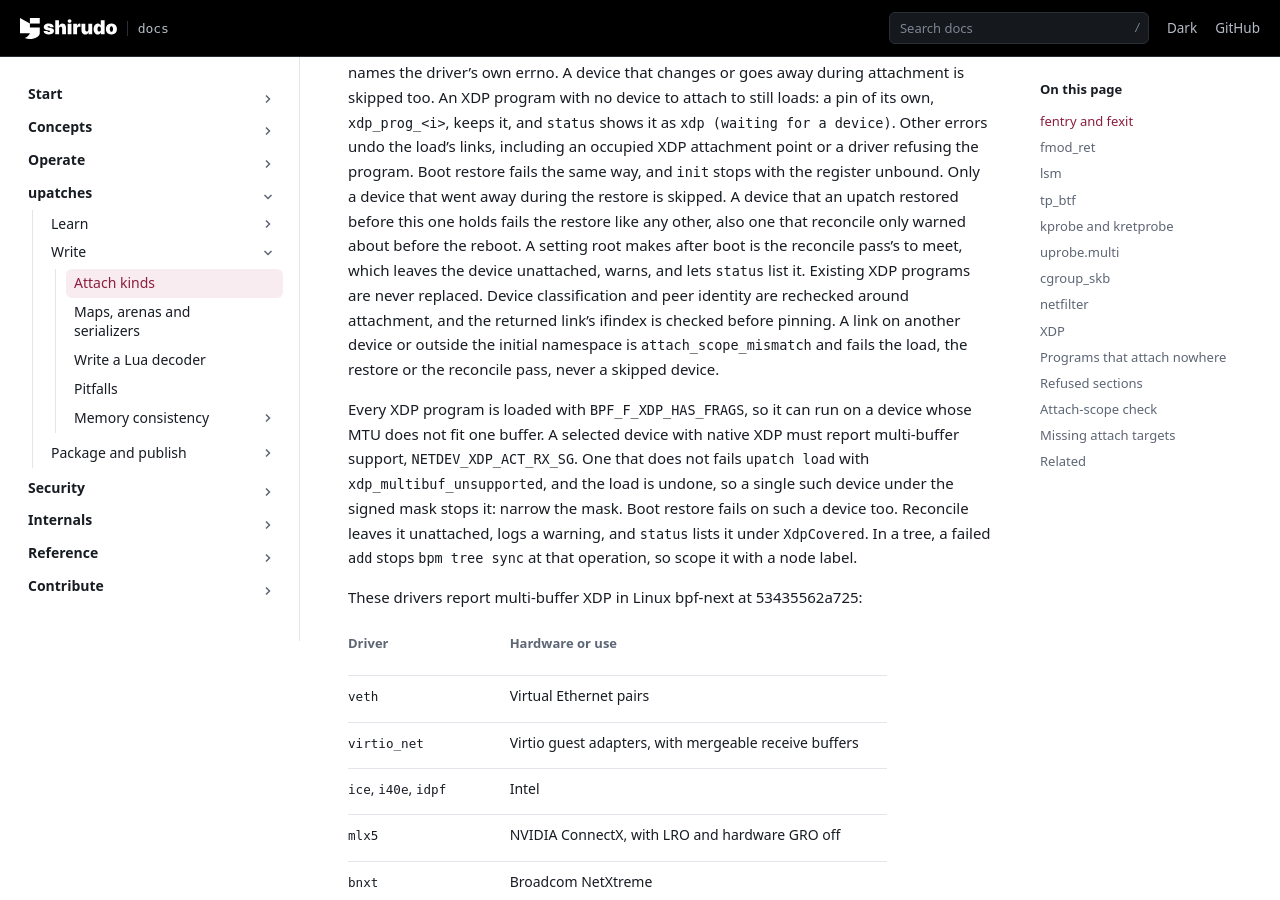
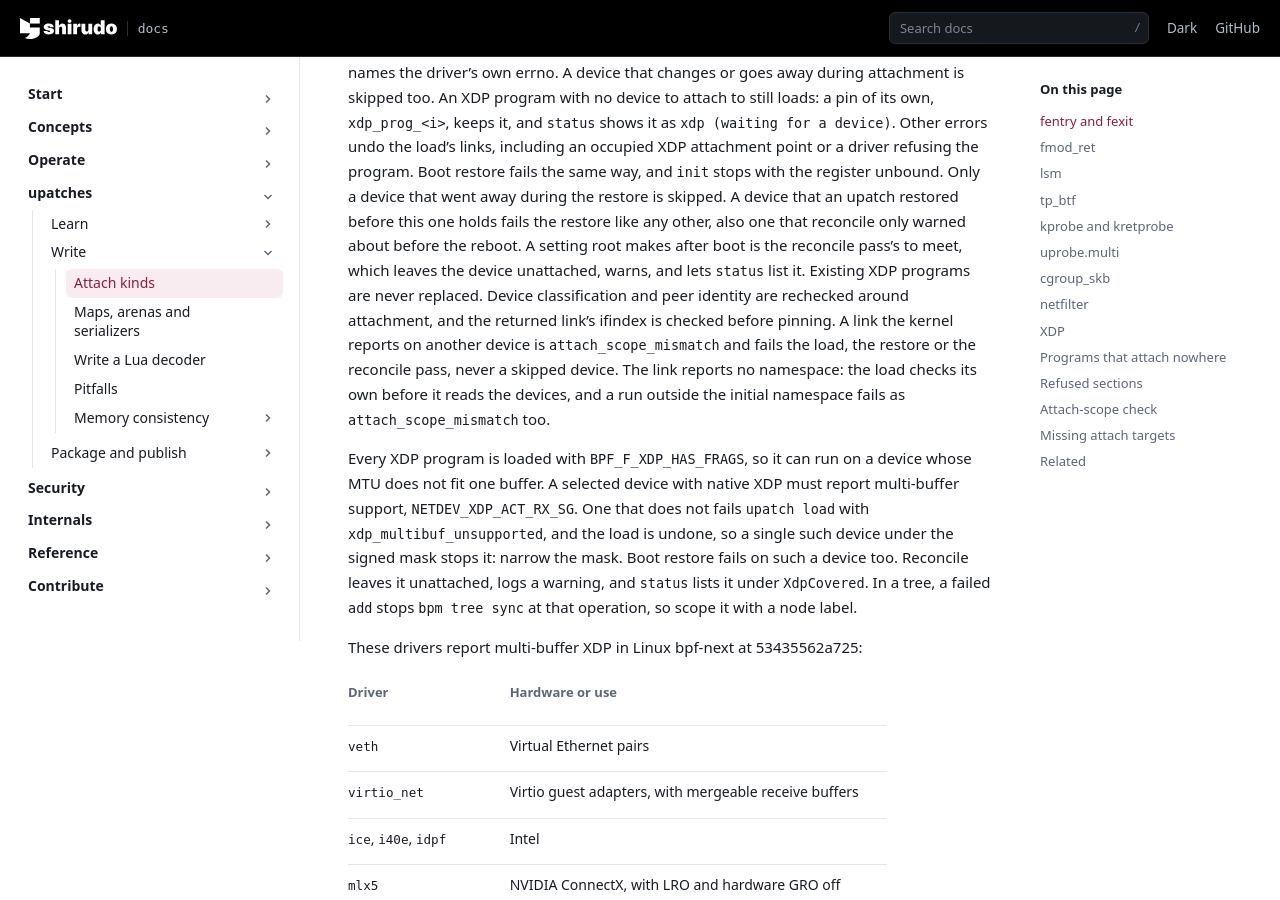
Before and after one commit to AliBashaSY/shirudo, a Sphinx documentation site: the page built from Documentation/upatches/write/attach-kinds.rst, in a window 1280 px wide and 900 px high, scrolled down 5932 px. Built offline with Sphinx 7.4.7, drawn with Linux system fonts in a browser that asks for light colours; pages that are not in the unit, such as notebooks, are missing from menus.

Commit message:
upatch: drop the XDP link's namespace check that checked nothing
link_matches_spec() ends its XDP case with netns_initial(). That asks
which network namespace the calling process is in, not which namespace
the link is in. The kernel's XDP link info carries only an ifindex, so
the link's namespace cannot be read from it. The caller's namespace is
checked before the devices are read, at load and in reconcile, so the
call repeated that check and gave the impression of a second one.

Drop it, and say what the check really compares: the ifindex the
kernel reports for the link. The message for XDP_ERR_LINK_SCOPE and
attach-kinds no longer speak of a link in another namespace. A load
run outside the initial namespace is still attach_scope_mismatch, from
the earlier check.

Signed-off-by: John Fastabend <john.fastabend@gmail.com>

```diff
--- a/Documentation/upatches/write/attach-kinds.rst
+++ b/Documentation/upatches/write/attach-kinds.rst
@@ -333,9 +333,11 @@ only warned about before the reboot. A setting root makes after boot is the reco
 which leaves the device unattached, warns, and lets ``status`` list it. Existing XDP
 programs are never replaced. Device classification and peer identity
 are rechecked around attachment, and the returned link's ifindex is
-checked before pinning. A link on another device or outside the initial
-namespace is ``attach_scope_mismatch`` and fails the load, the restore
-or the reconcile pass, never a skipped device.
+checked before pinning. A link the kernel reports on another device is
+``attach_scope_mismatch`` and fails the load, the restore or the
+reconcile pass, never a skipped device. The link reports no namespace:
+the load checks its own before it reads the devices, and a run outside
+the initial namespace fails as ``attach_scope_mismatch`` too.
 
 Every XDP program is loaded with ``BPF_F_XDP_HAS_FRAGS``, so it can run on
 a device whose MTU does not fit one buffer. A selected device with native
```
Also changed, not shown: 4 other files.
